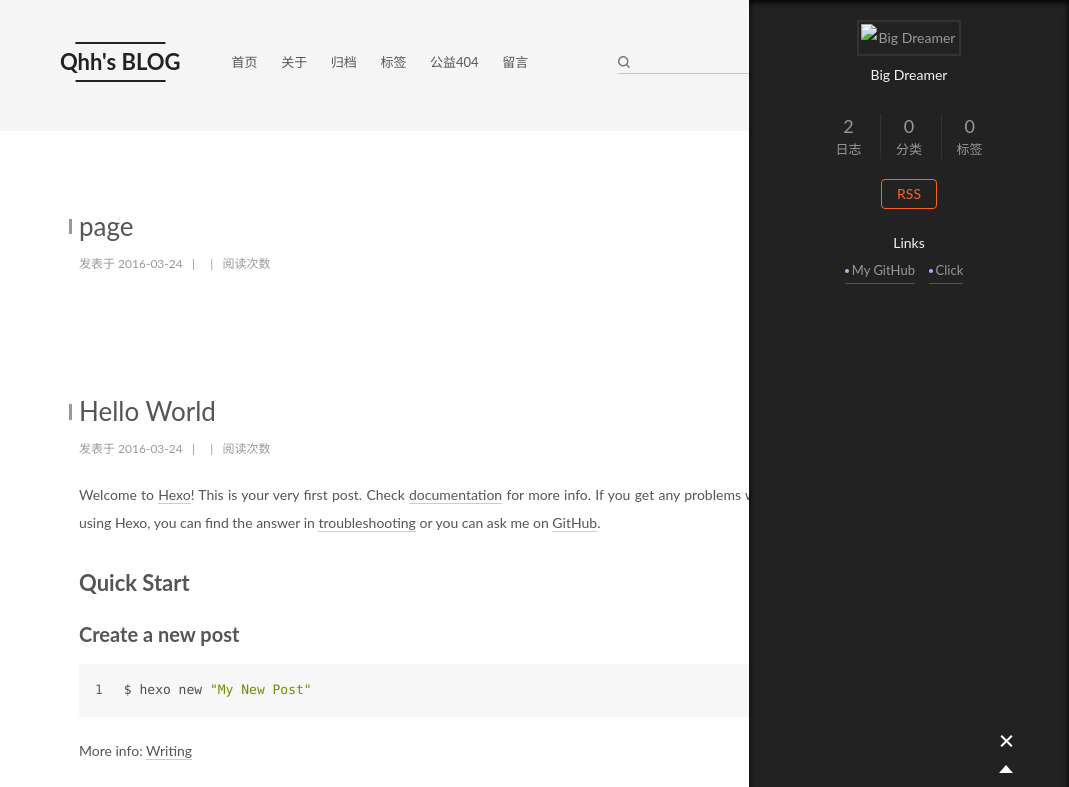
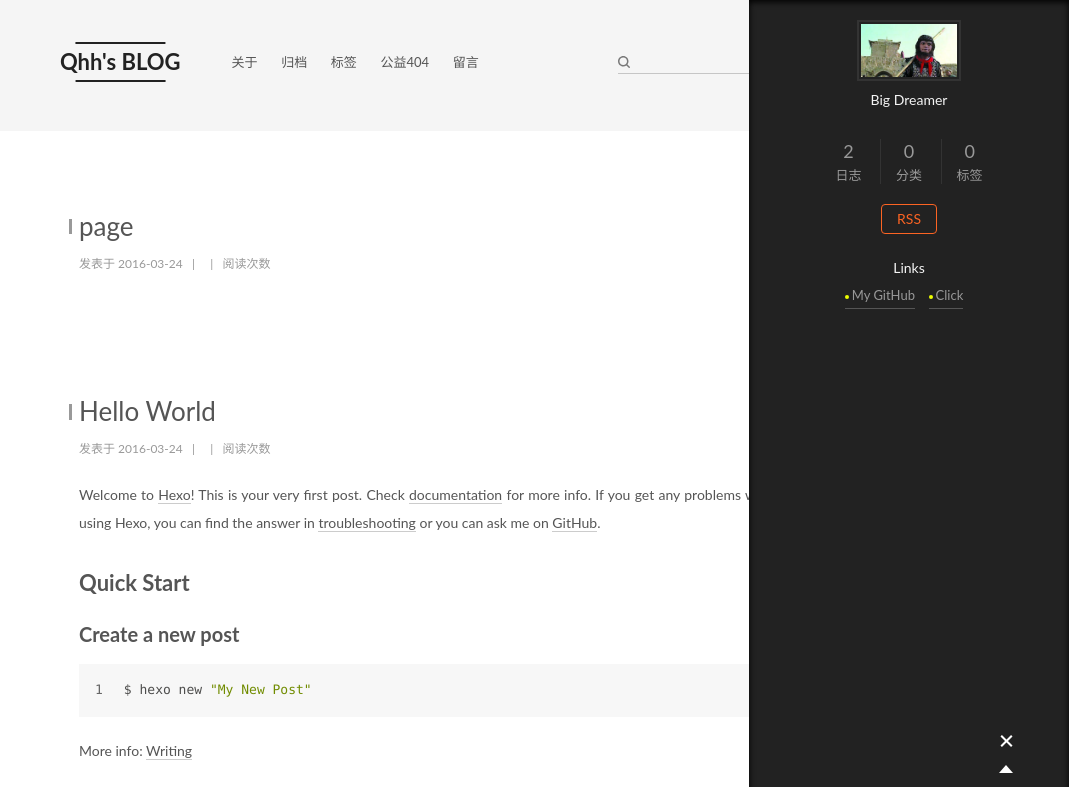
Before and after one commit to qhhstc/qhhstc.github.io, a plain HTML site: page index.html in a window 1280 px wide. Both pictures are taken after a click on the element 1217 px from the left and 742 px from the top of the page. Shown: the top 787 px of the page, without its empty margins (211-1280 px from the left). Drawn offline with Linux system fonts and the light colour scheme; a script that the page names is missing; a web font is replaced by a local one.

Commit message:
Site updated: 2016-03-24 16:49:24

```diff
--- a/css/main.css
+++ b/css/main.css
@@ -961,7 +961,7 @@ body {
   width: 4px;
   height: 4px;
   border-radius: 50%;
-  background: #c6a6ff;
+  background: #edfe01;
 }
 .sidebar-nav {
   margin: 0 0 20px;
--- a/index.html
+++ b/index.html
@@ -118,16 +118,6 @@
 
 
     <ul id="menu" class="menu menu-left">
-
-
-        <li class="menu-item menu-item-home">
-          <a href="/" rel="section">
-
-              <i class="menu-item-icon fa fa-home"></i> <br />
-
-            首页
-          </a>
-        </li>
 
 
         <li class="menu-item menu-item-about">
@@ -429,7 +419,7 @@
 
       <section class="site-overview sidebar-panel  sidebar-panel-active ">
         <div class="site-author motion-element" itemprop="author" itemscope itemtype="http://schema.org/Person">
-          <img class="site-author-image" src="/images/avatar" alt="Big Dreamer" itemprop="image"/>
+          <img class="site-author-image" src="/images/avatar.JPEG" alt="Big Dreamer" itemprop="image"/>
           <p class="site-author-name" itemprop="name">Big Dreamer</p>
         </div>
         <p class="site-description motion-element" itemprop="description"></p>
```
Also changed, not shown: 2016/03/24/hello-world/index.html (+1 -11 lines), 2016/03/24/page/index.html (+1 -11 lines), archives/2016/03/index.html (+1 -11 lines), archives/2016/index.html (+1 -11 lines), archives/index.html (+1 -11 lines), guestbook/index.html (+1 -11 lines), tags/index.html (+1 -11 lines).
